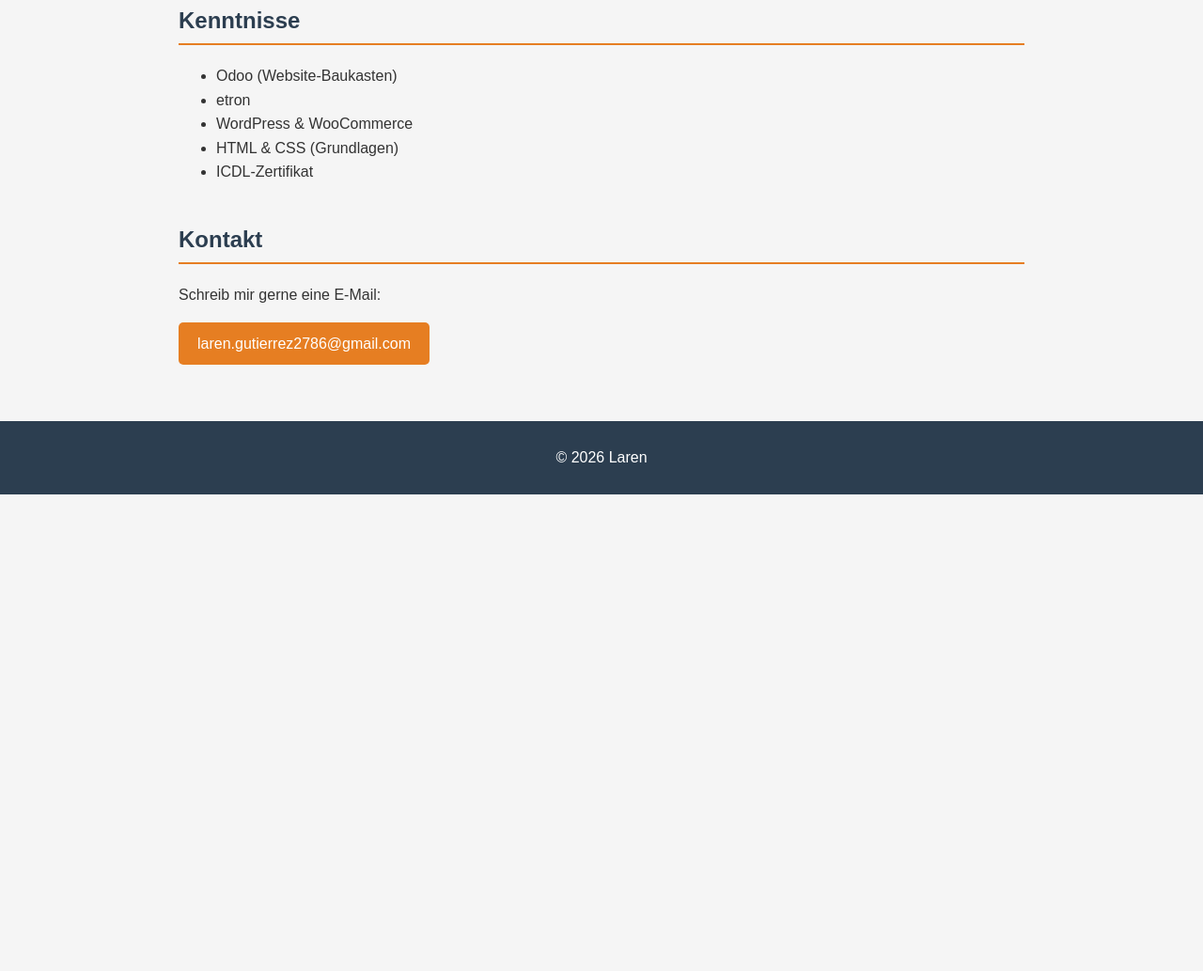
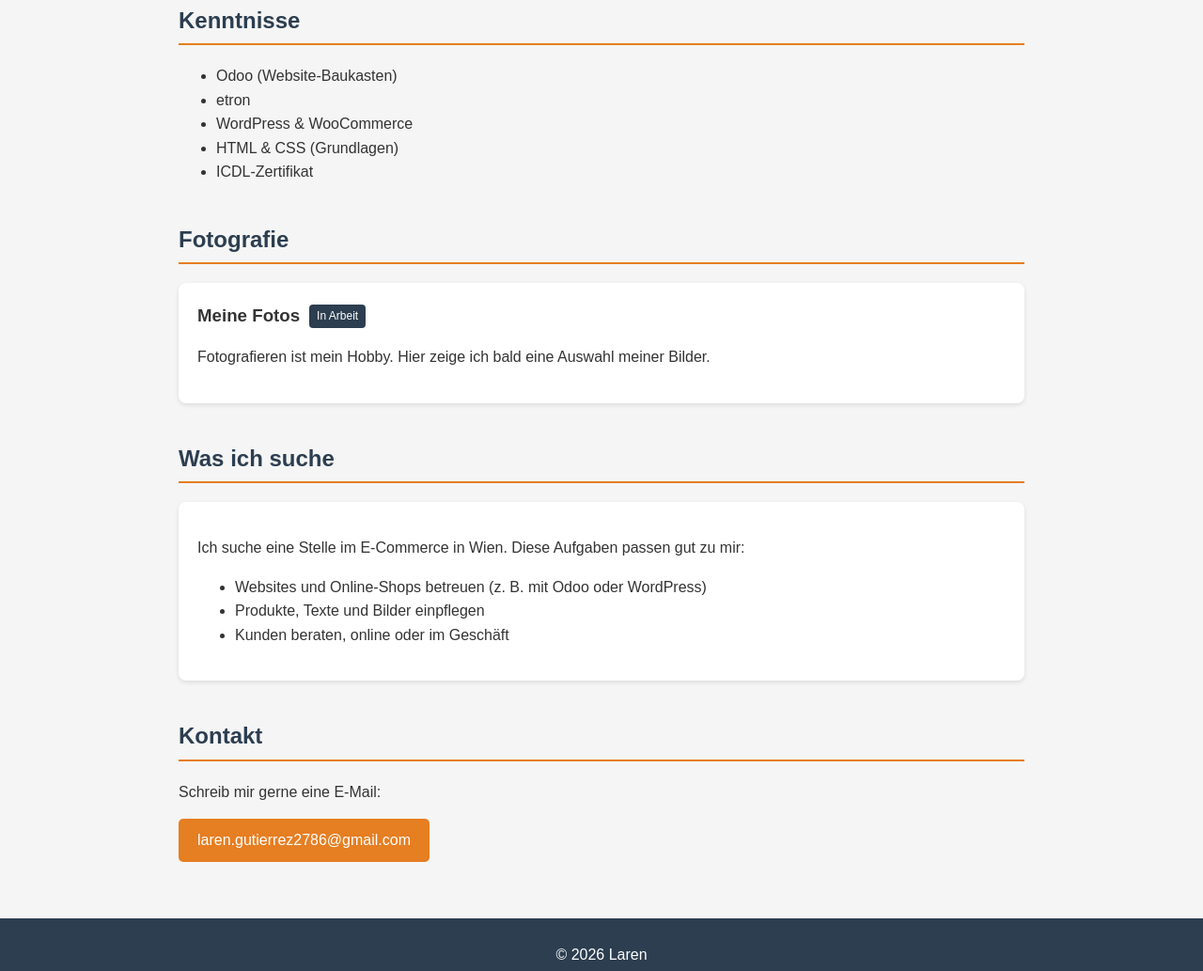
Before and after one commit to Laren-G/laren-g.github.io, a plain HTML site: page index.html in a window 1280 px wide. Shown: the part 1571-2604 px from the top of the page at 94% size. Before the commit the page ends 2097 px from the top, so only its background shows below. Drawn offline with Linux system fonts and the light colour scheme.

Commit message:
Add files via upload

```diff
--- a/index.html
+++ b/index.html
@@ -140,6 +140,36 @@
       </ul>
     </section>
 
+    <!-- Fotografie: noch in Arbeit -->
+    <section id="fotografie">
+      <h2>Fotografie</h2>
+
+      <div class="projekt">
+        <div class="projekt-kopf">
+          <h3>Meine Fotos</h3>
+          <span class="status">In Arbeit</span>
+        </div>
+        <p>Fotografieren ist mein Hobby. Hier zeige ich bald eine Auswahl meiner Bilder.</p>
+      </div>
+    </section>
+
+    <!-- Was ich suche: damit Firmen gleich sehen, ob ich passe -->
+    <section id="was-ich-suche">
+      <h2>Was ich suche</h2>
+
+      <div class="projekt">
+        <p>Ich suche eine Stelle im E-Commerce in Wien. Diese Aufgaben passen gut zu mir:</p>
+        <ul>
+          <li>Websites und Online-Shops betreuen (z. B. mit Odoo oder WordPress)</li>
+          <li>Produkte, Texte und Bilder einpflegen</li>
+          <li>Kunden beraten, online oder im Geschäft</li>
+        </ul>
+        <!-- TODO: eintragen, ab wann du verfügbar bist, z. B.:
+        <p><strong>Verfügbar ab:</strong> März 2027</p>
+        -->
+      </div>
+    </section>
+
     <!-- Kontakt -->
     <section id="kontakt">
       <h2>Kontakt</h2>
```
